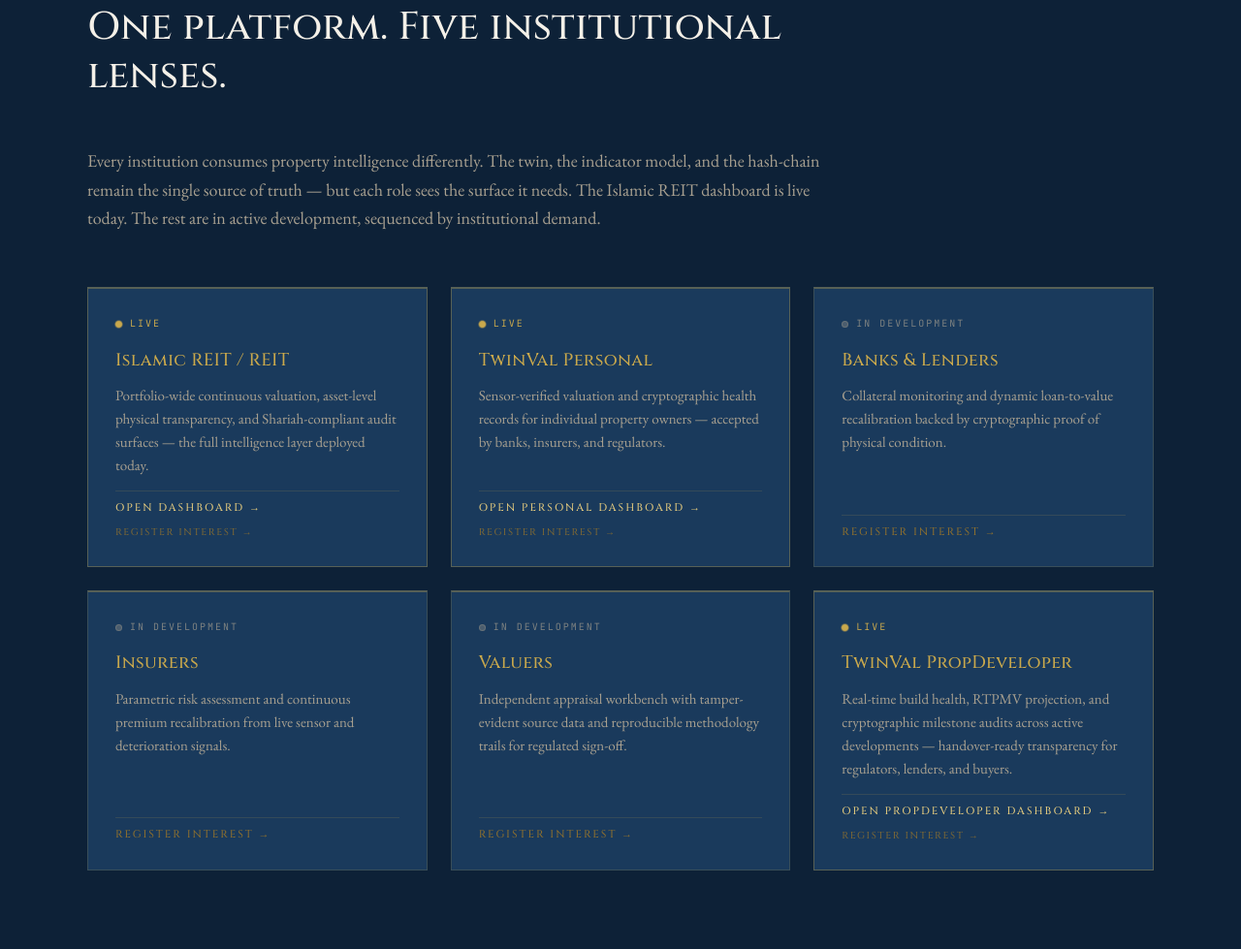
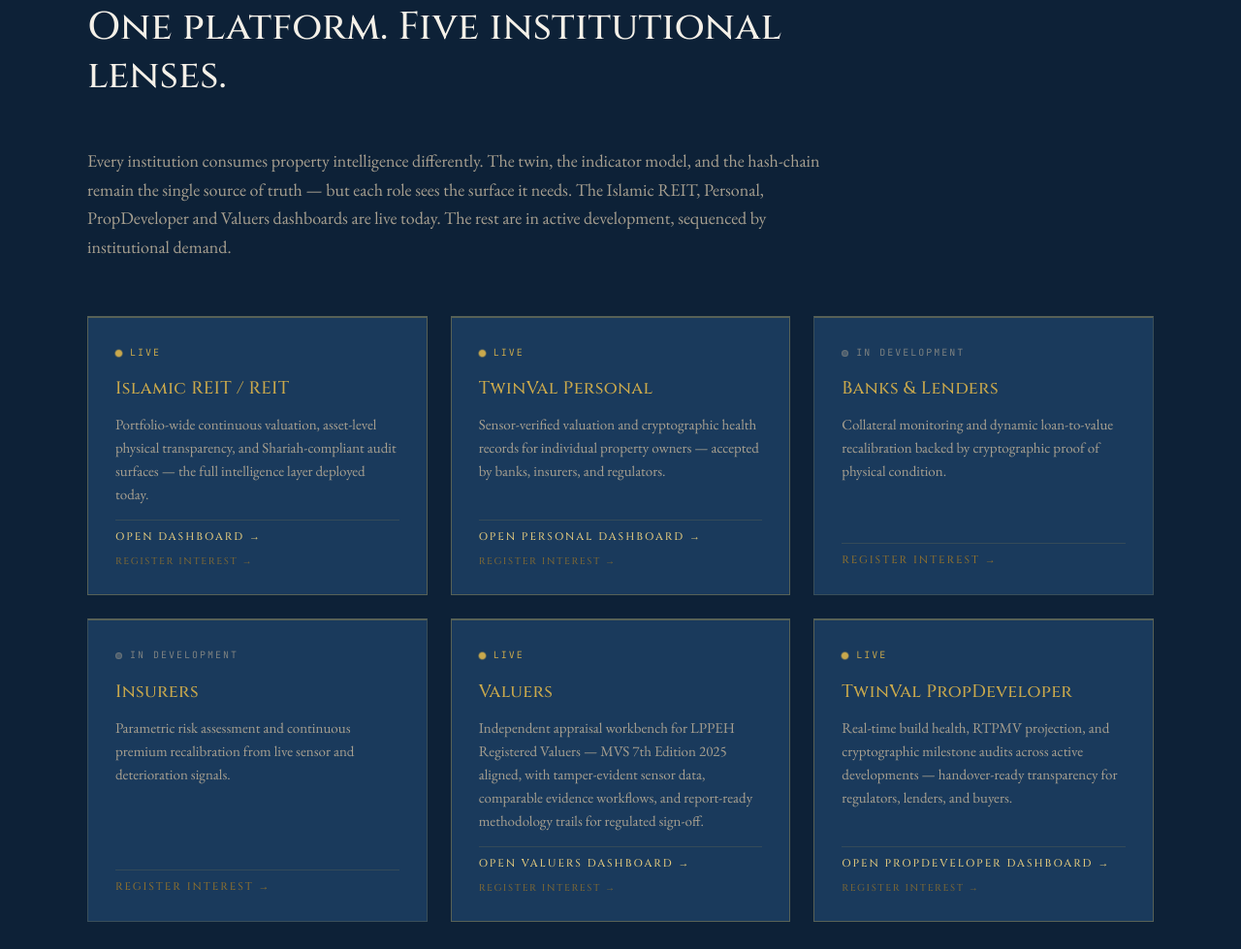
Before and after one commit to muqtadar1984-code/twinval-site, a plain HTML site: page index.html in a window 1280 px wide. Shown: the part 6473-7452 px from the top of the page at 97% size. Drawn offline with nearby package versions, Linux system fonts and the light colour scheme.

Commit message:
feat(site): Valuers card goes LIVE - links to app.twinval.com/valuer, lede updated to four live dashboards

```diff
--- a/index.html
+++ b/index.html
@@ -387,8 +387,8 @@
         <p class="dashboards__lede reveal" data-delay="180">
           Every institution consumes property intelligence differently. The twin, the indicator
           model, and the hash-chain remain the single source of truth &mdash; but each role sees
-          the surface it needs. The Islamic REIT dashboard is live today. The rest are in
-          active development, sequenced by institutional demand.
+          the surface it needs. The Islamic REIT, Personal, PropDeveloper and Valuers dashboards
+          are live today. The rest are in active development, sequenced by institutional demand.
         </p>
 
         <div class="dashboards__grid">
@@ -464,19 +464,28 @@
             <span class="dashboard__cta dashboard__cta--pending">Register interest <span aria-hidden="true">&rarr;</span></span>
           </a>
 
-          <a href="#contact" data-interest="Valuers"
-             class="dashboard reveal dashboard--pending" data-delay="460">
-            <div class="dashboard__status dashboard__status--pending">
-              <span class="dashboard__dot" aria-hidden="true"></span>
-              <span>In development</span>
+          <article class="dashboard dashboard--live reveal" data-delay="460">
+            <div class="dashboard__status">
+              <span class="dashboard__dot dashboard__dot--live" aria-hidden="true"></span>
+              <span>Live</span>
             </div>
             <h3 class="dashboard__name">Valuers</h3>
             <p class="dashboard__desc">
-              Independent appraisal workbench with tamper-evident source data and reproducible
-              methodology trails for regulated sign-off.
+              Independent appraisal workbench for LPPEH Registered Valuers &mdash; MVS 7th Edition
+              2025 aligned, with tamper-evident sensor data, comparable evidence workflows, and
+              report-ready methodology trails for regulated sign-off.
             </p>
-            <span class="dashboard__cta dashboard__cta--pending">Register interest <span aria-hidden="true">&rarr;</span></span>
-          </a>
+            <div class="dashboard__actions">
+              <a href="https://app.twinval.com/valuer" target="_blank" rel="noopener"
+                 class="dashboard__cta dashboard__cta--primary">
+                Open Valuers Dashboard <span aria-hidden="true">&rarr;</span>
+              </a>
+              <a href="#contact" data-interest="Valuers"
+                 class="dashboard__cta dashboard__cta--secondary">
+                Register interest <span aria-hidden="true">&rarr;</span>
+              </a>
+            </div>
+          </article>
 
           <article class="dashboard dashboard--live reveal" data-delay="540">
             <div class="dashboard__status">
```
